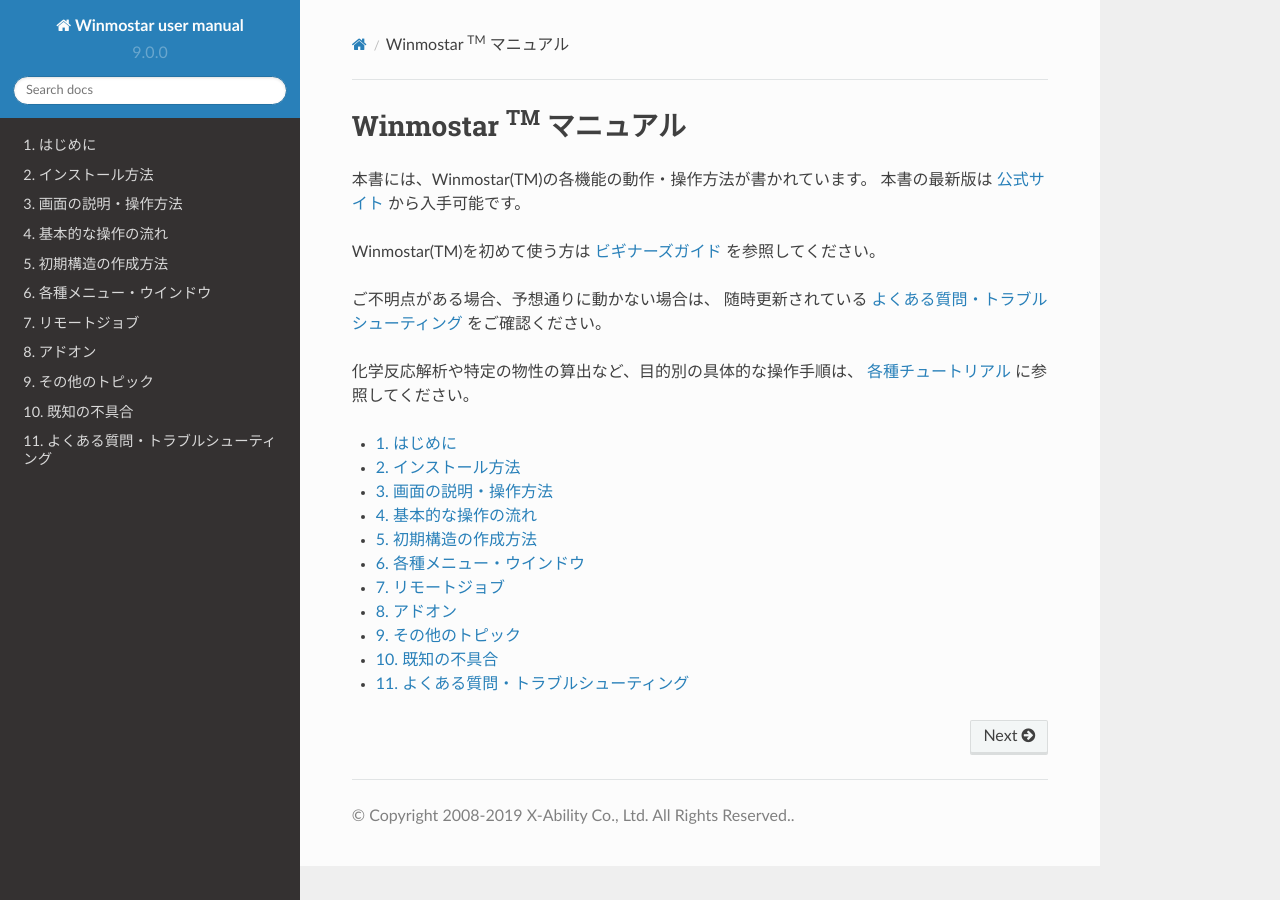
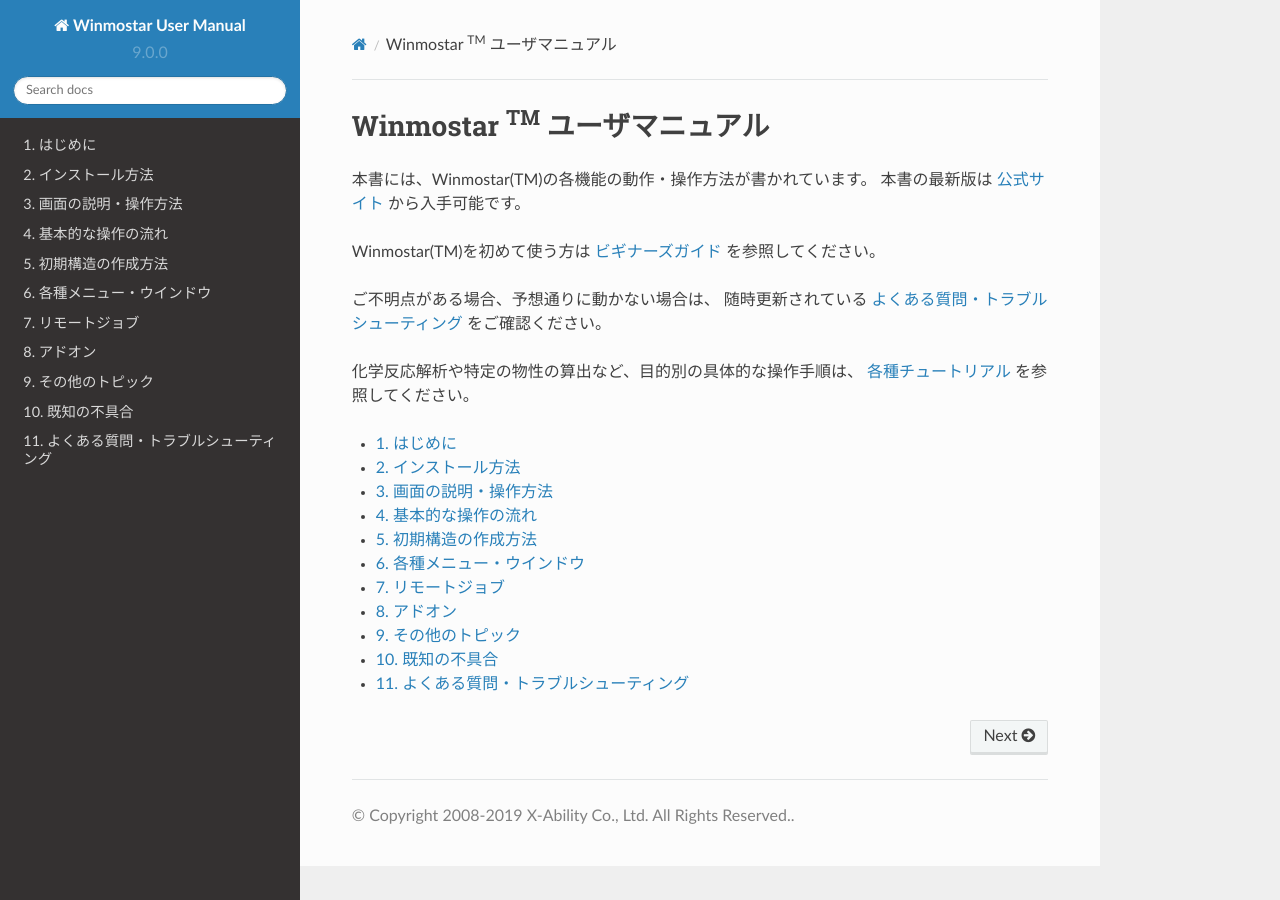
Before and after one commit to X-Ability/winmostar_doc, a Sphinx documentation site: the page built from source/index.rst, in a window 1280 px wide. Built offline with Sphinx 7.4.7 and the Read the Docs theme 2.0.0, drawn with Linux system fonts in a browser that asks for light colours.

Commit message:
タイトル等微修正
git-svn-id: http://varane/svn/winmostar_doc/trunk@23 10044ad8-96a7-4fcc-a7cb-627c628f43f5

```diff
--- a/source/conf.py
+++ b/source/conf.py
@@ -45,7 +45,7 @@
 master_doc = 'index'
 
 # General information about the project.
-project = u'Winmostar user manual'
+project = u'Winmostar User Manual'
 copyright = u'2008-2019 X-Ability Co., Ltd. All Rights Reserved.'
 author = u'x-ability'
 
--- a/source/index.rst
+++ b/source/index.rst
@@ -5,7 +5,7 @@
 
 .. _all_top:
 
-Winmostar :sup:`TM` マニュアル
+Winmostar :sup:`TM` ユーザマニュアル
 ============================================
 
 本書には、Winmostar(TM)の各機能の動作・操作方法が書かれています。
@@ -15,7 +15,7 @@
 
 ご不明点がある場合、予想通りに動かない場合は、 随時更新されている :ref:`faq_top` をご確認ください。
 
-化学反応解析や特定の物性の算出など、目的別の具体的な操作手順は、 `各種チュートリアル <https://winmostar.com/jp/manual_jp.html>`_ に参照してください。
+化学反応解析や特定の物性の算出など、目的別の具体的な操作手順は、 `各種チュートリアル <https://winmostar.com/jp/manual_jp.html>`_ を参照してください。
 
 .. toctree::
    :maxdepth: 1
```
